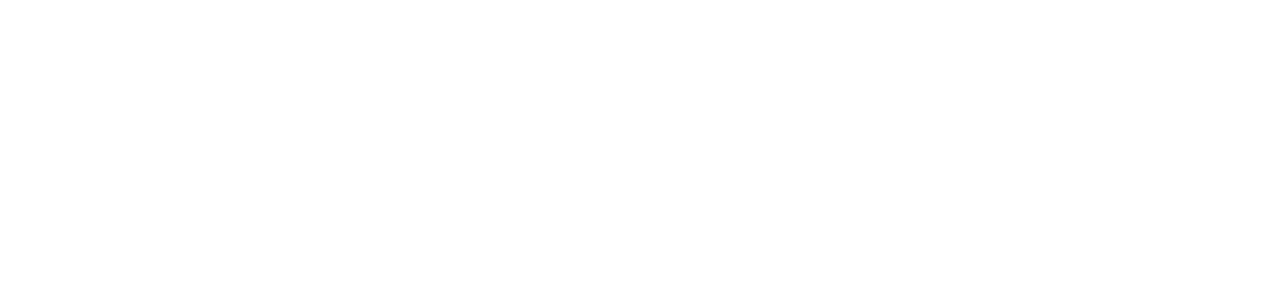
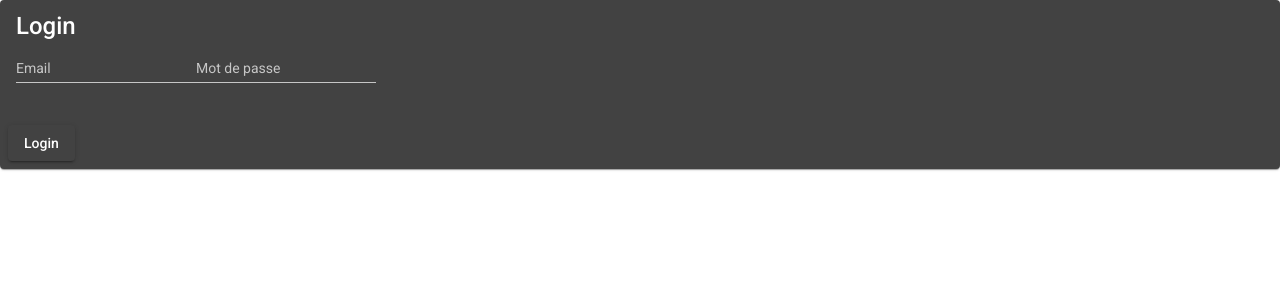
Before and after one commit to narisraz/lered2webang, an Angular app: page /login in a window 1280 px wide. Before the commit this address led to /. Shown: the top 300 px of the page. Built offline with nearby package versions, Linux system fonts and the light colour scheme.

Commit message:
Create login module

```diff
--- a/src/app/app-routing.module.ts
+++ b/src/app/app-routing.module.ts
@@ -2,7 +2,8 @@
 import { RouterModule, Routes } from '@angular/router';
 
 const routes: Routes = [
-  { path: '', loadChildren: () => import('./home/home.module').then(m => m.HomeModule) }
+  { path: '', loadChildren: () => import('./home/home.module').then(m => m.HomeModule) },
+  { path: 'login', loadChildren: () => import('./login/login.module').then(m => m.LoginModule) }
 ];
 
 @NgModule({
--- /dev/null
+++ b/src/app/login/login/login.component.html
@@ -0,0 +1,18 @@
+<app-empty>
+  <mat-card>
+    <mat-card-title>Login</mat-card-title>
+    <mat-card-content>
+      <mat-form-field>
+        <mat-label>Email</mat-label>
+        <input matInput placeholder="Email">
+      </mat-form-field>
+      <mat-form-field>
+        <mat-label>Mot de passe</mat-label>
+        <input matInput placeholder="Mot de passe">
+      </mat-form-field>
+    </mat-card-content>
+    <mat-card-actions>
+      <button mat-raised-button>Login</button>
+    </mat-card-actions>
+  </mat-card>
+</app-empty>
--- /dev/null
+++ b/src/app/login/login/login.component.ts
@@ -0,0 +1,15 @@
+import { Component, OnInit } from '@angular/core';
+
+@Component({
+  selector: 'app-login',
+  templateUrl: './login.component.html',
+  styleUrls: ['./login.component.scss']
+})
+export class LoginComponent implements OnInit {
+
+  constructor() { }
+
+  ngOnInit(): void {
+  }
+
+}
```
Also changed, not shown: src/app/login/login-routing.module.ts (added, +13 -0 lines), src/app/login/login.module.ts (added, +27 -0 lines), src/app/login/login/login.component.scss (added), 1 other file (tests, documents, lock files or other folders).
